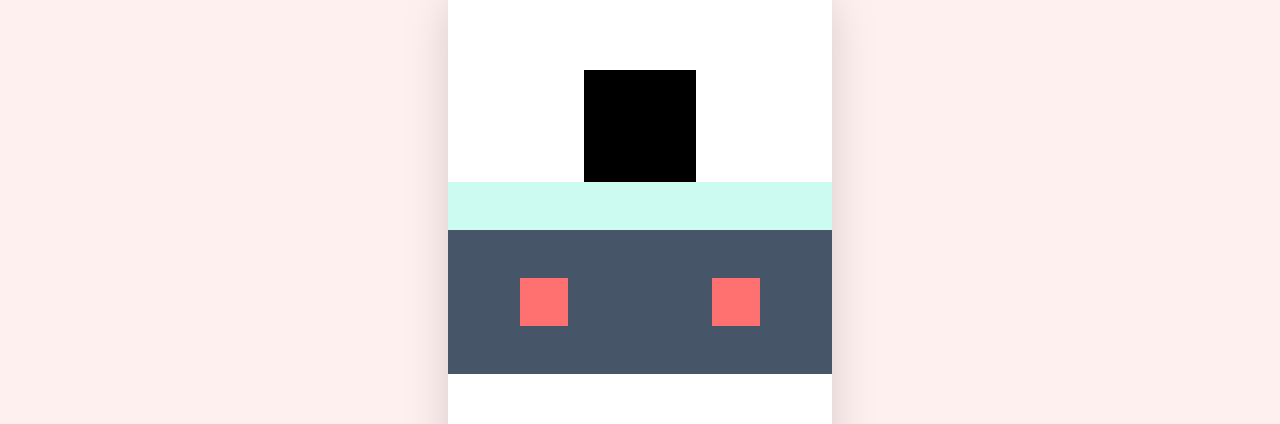
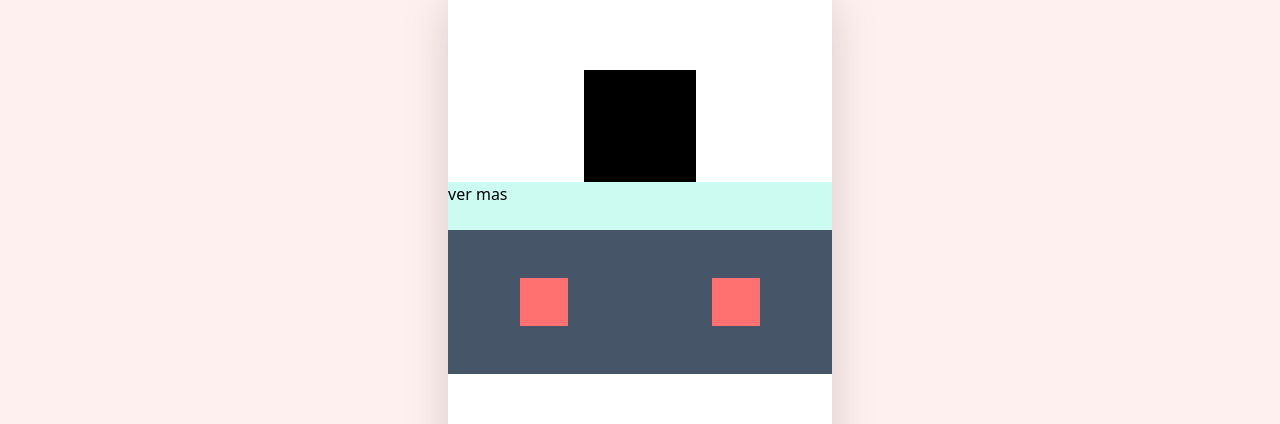
Before and after one commit to ELELISEO/parcialZapatista, a React (Create React App) app: page /Match in a window 1280 px wide. Shown: the part 178-602 px from the top of the page. Built offline with nearby package versions, Linux system fonts and the light colour scheme.

Commit message:
added tarjetas components

```diff
--- /dev/null
+++ b/src/componets/Tarjeta/Tarjeta.jsx
@@ -0,0 +1,18 @@
+import React from "react";
+
+const Tarjeta = ({setFlagTarjeta}) => {
+  return (
+    <div className="bg-white h-[32rem] w-96 rounded-lg shadow-2xl flex items-center justify-center flex-col">
+      <div className="w-28 h-28 bg-black"></div>
+      <div className="w-full h-12 bg-teal-100">
+        <button onClick={setFlagTarjeta}>ver mas</button>
+      </div>
+      <div className="w-full h-36 bg-slate-600 flex justify-around items-center">
+        <button className="bg-color1 h-12 w-12"></button>
+        <button className="bg-color1 h-12 w-12"></button>
+      </div>
+    </div>
+  );
+};
+
+export default Tarjeta;
--- a/src/pages/Match.jsx
+++ b/src/pages/Match.jsx
@@ -1,36 +1,25 @@
-import React from 'react'
+import React, { useState } from "react";
+import Tarjeta from "../componets/Tarjeta/Tarjeta.jsx";
+import VerMas from "./VerMas.jsx";
 
 const Match = () => {
+  const [flagTarjeta, setFlagTarjeta] = useState(false);
+  const handleTarjeta = () => {
+    setFlagTarjeta(!flagTarjeta)
+  };
   return (
     <>
-    <header className='absolute w-full flex justify-between'>
-        <div>
-        BIenvenido,fulano
-        </div>
-        <div>
-        cerrar sesion
-        </div>
-    </header>
-    <main className='h-screen w-screen'>
-        <section className='h-full w-full flex justify-center items-center bg-color1/10'>
-            <div className='bg-white h-[32rem] w-96 rounded-lg shadow-2xl flex items-center justify-center flex-col'>
-                <div className='w-28 h-28 bg-black'>
+      <header className="absolute w-full flex justify-between">
+        <div>BIenvenido,fulano</div>
+        <div>cerrar sesion</div>
+      </header>
+      <main className="h-screen w-screen">
+        <section className="h-full w-full flex justify-center items-center bg-color1/10">
+          {flagTarjeta ? <VerMas setFlagTarjeta={handleTarjeta}/> : <Tarjeta setFlagTarjeta={handleTarjeta}/>}
+        </section>
+      </main>
+    </>
+  );
+};
 
-                </div>
-                <div className='w-full h-12 bg-teal-100'>
-
-                </div>
-                <div className='w-full h-36 bg-slate-600 flex justify-around items-center'>
-                    <button className='bg-color1 h-12 w-12'></button>
-                    <button className='bg-color1 h-12 w-12'></button>
-
-                </div>
-
-            </div>
-        </section>
-    </main>
-    </>
-  )
-}
-
-export default Match
+export default Match;
--- /dev/null
+++ b/src/pages/VerMas.jsx
@@ -0,0 +1,19 @@
+import React from 'react'
+
+const VerMas = ({setFlagTarjeta}) => {
+
+  return (
+    <div className="bg-black h-[32rem] w-96 rounded-lg shadow-2xl flex items-center justify-center flex-col">
+      <div className="w-28 h-28 bg-red-900"></div>
+      <div className="w-full h-12 bg-teal-100">
+        <button onClick={setFlagTarjeta}>ver mas</button>
+      </div>
+      <div className="w-full h-36 bg-slate-600 flex justify-around items-center">
+        <button className="bg-color1 h-12 w-12"></button>
+        <button className="bg-color1 h-12 w-12"></button>
+      </div>
+    </div>
+  )
+}
+
+export default VerMas
```
